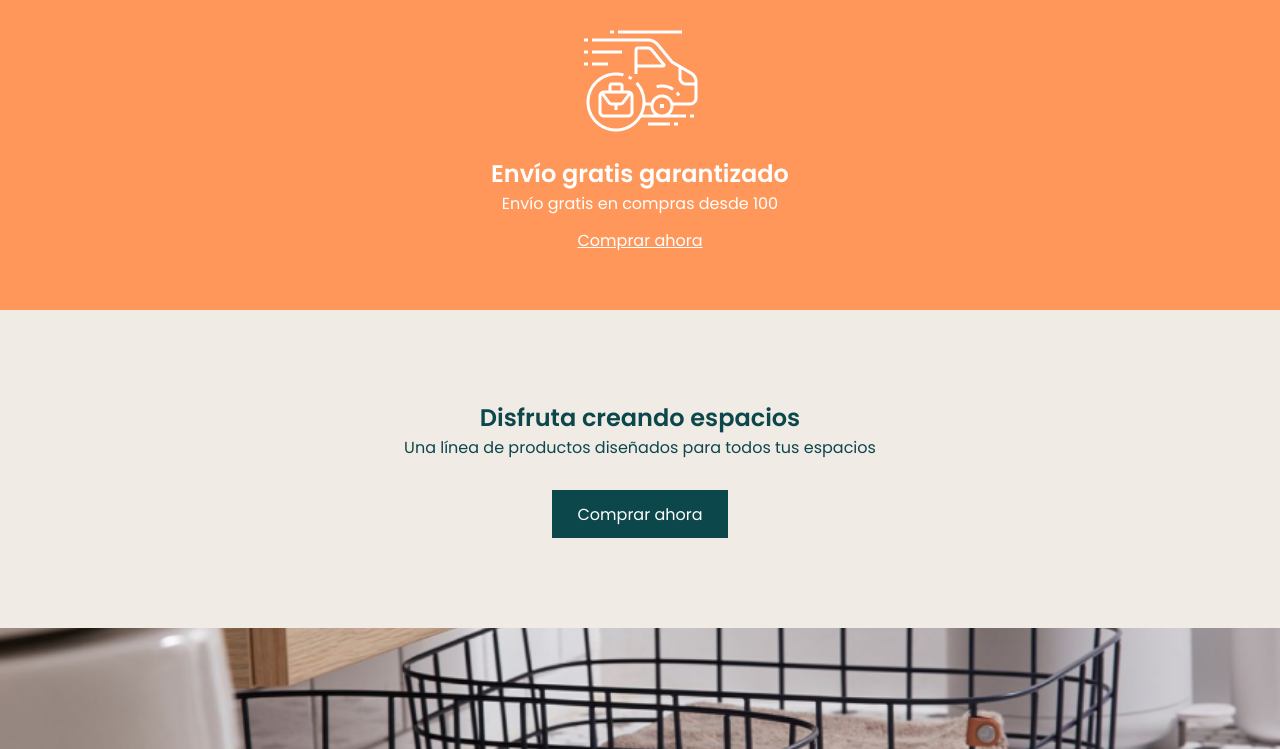
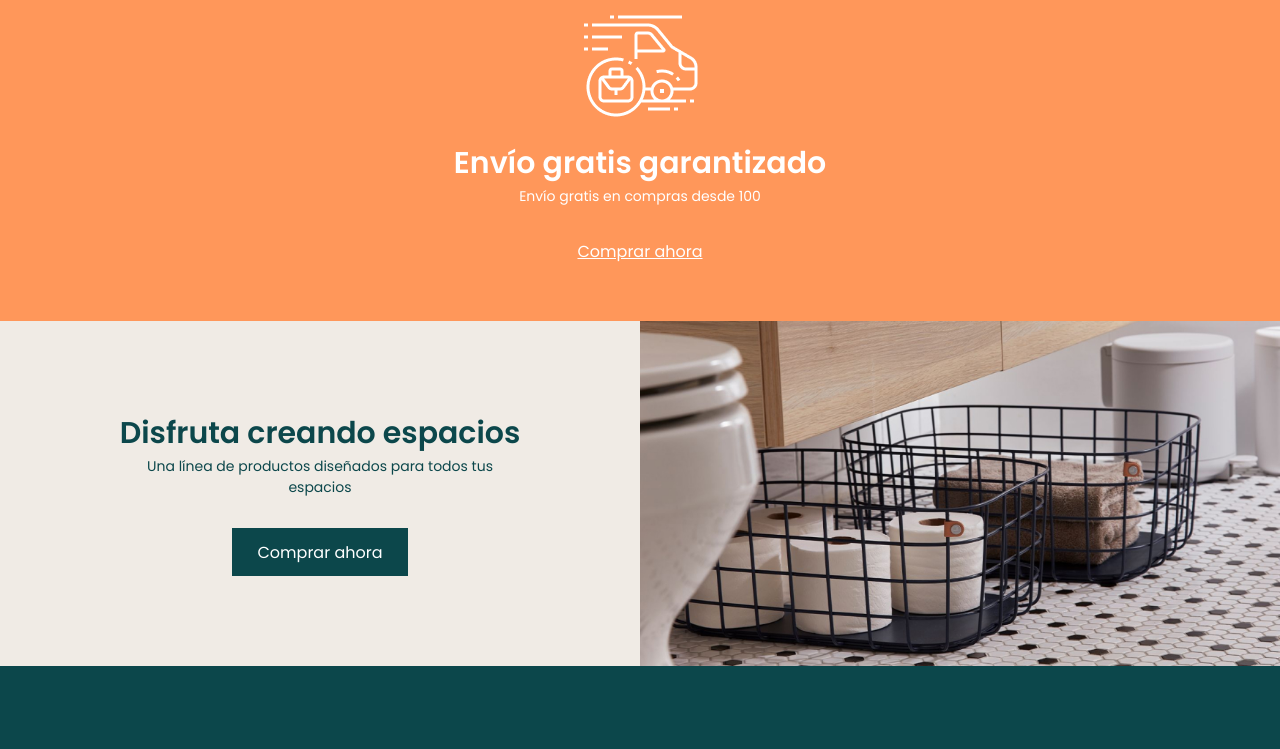
Before and after one commit to Adalab/modulo-1-evaluacion-final-tanferest, a website: page docs/index.html in a window 1280 px wide. Shown: the part 1338-2087 px from the top of the page. Drawn offline with nearby package versions, Linux system fonts and the light colour scheme; files that its build step writes are made by us from their sources.

Commit message:
add tablet responsive on main

```diff
--- a/src/scss/layout/_main.scss
+++ b/src/scss/layout/_main.scss
@@ -4,7 +4,7 @@
   background-color: $background1;
   color: $text1;
   text-align: center;
-    padding: 40px 0 40px 0;
+  padding: 40px 0;
   display: grid;
   grid-template-columns: 1fr;
   grid-template-rows: 114px 1fr 1fr 1fr;
@@ -12,7 +12,8 @@
   @include tablet {
     grid-template-columns: 1fr 1fr 1fr;
     grid-template-rows: 20% 80%;
-        grid-template-areas: "title title title" "item1 item2 item3"
+    grid-template-areas: "title title title" "item1 item2 item3";
+    padding: 60px 90px 70px 90px;
   }
   &__title {
     width: 322px;
@@ -22,6 +23,9 @@
       text-transform: uppercase;
     }
     grid-area: title;
+    @include tablet {
+      width: 100%;
+    }
   }
   &__item {
     display: flex;
@@ -32,6 +36,9 @@
       width: 90px;
       height: 100px;
       margin-top: 37px;
+      @include tablet {
+        height: 105px;
+      }
     }
     &--subtitle {
       margin-top: 42px;
@@ -73,6 +80,15 @@
   &__title {
     font-size: $moduleTitle;
     padding-top: 18px;
+    @include tablet {
+      font-size: 1.875rem;
+    }
+  }
+  &__content {
+      font-size: 0.875rem;
+    @include tablet {
+      margin-bottom: 20px;
+    }
   }
 }
 
@@ -82,17 +98,44 @@
   background-color: $background1;
   color: $text1;
   text-align: center;
+  @include desktop {
+    display: grid;
+    grid-template-columns: 1fr 1fr;
+    grid-template-rows: 1fr;
+    grid-template-areas: "content img";
+  }
   &__item {
     display: flex;
     flex-direction: column;
     align-items: center;
     padding: 90px 27px;
+    &--title {
+        @include tablet {
+            font-size: 1.875rem;
+            width: 430px;
+        }
+    }
     &--content {
+        font-size: 0.875rem;
       margin-bottom: 30px;
+      @include tablet {
+       width: 400px;
+    }
+    }
+    @include desktop {
+      grid-area: content;
     }
   }
   &__img {
-        height: 304px;
+    width: 100%;
+    height: 305px;
     background: url(../images/creando-espacios.jpg) center / cover;
+    @include tablet {
+        height: 450px;
+    }
+    @include desktop {
+      grid-area: img;
+      height: 100%;
     }
   }
+}
```
Lines whose indentation alone changed are shown as unchanged.
